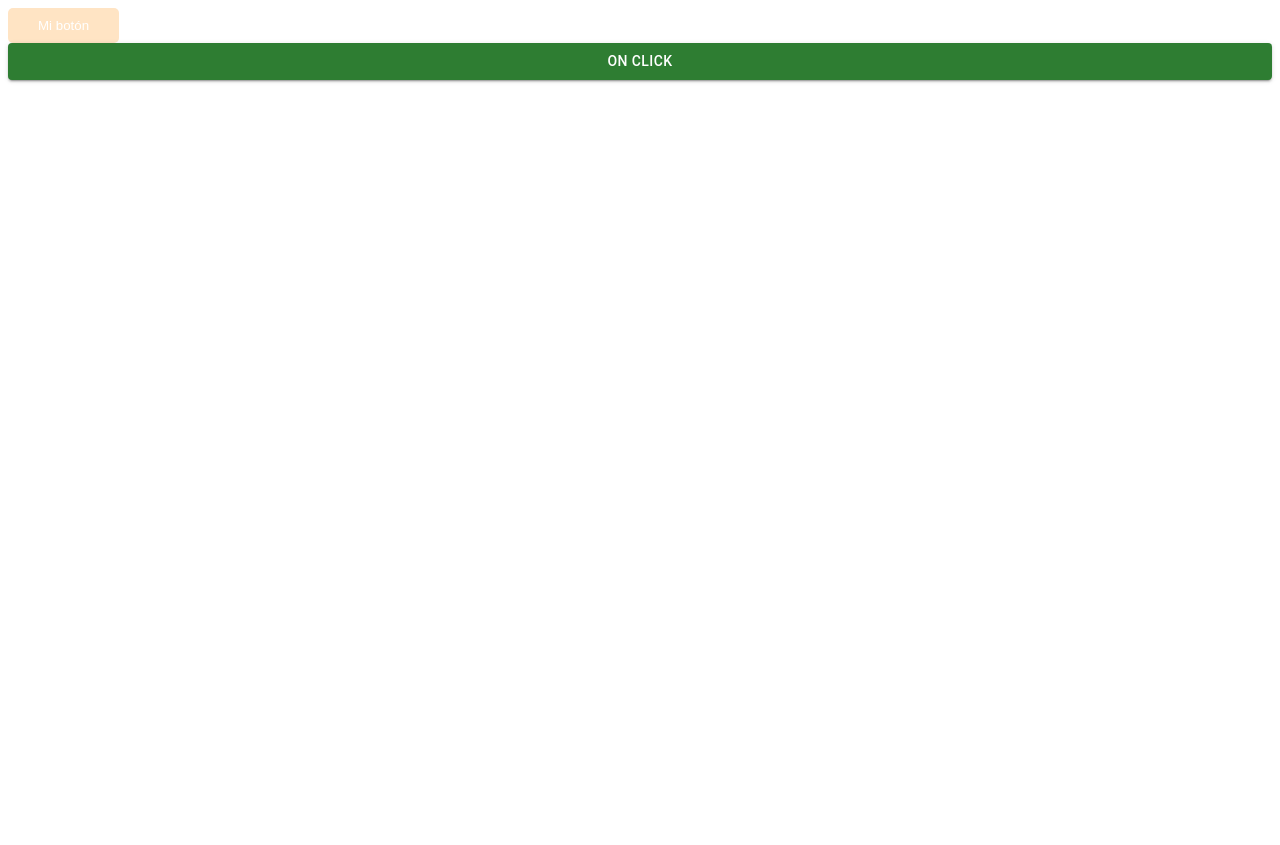
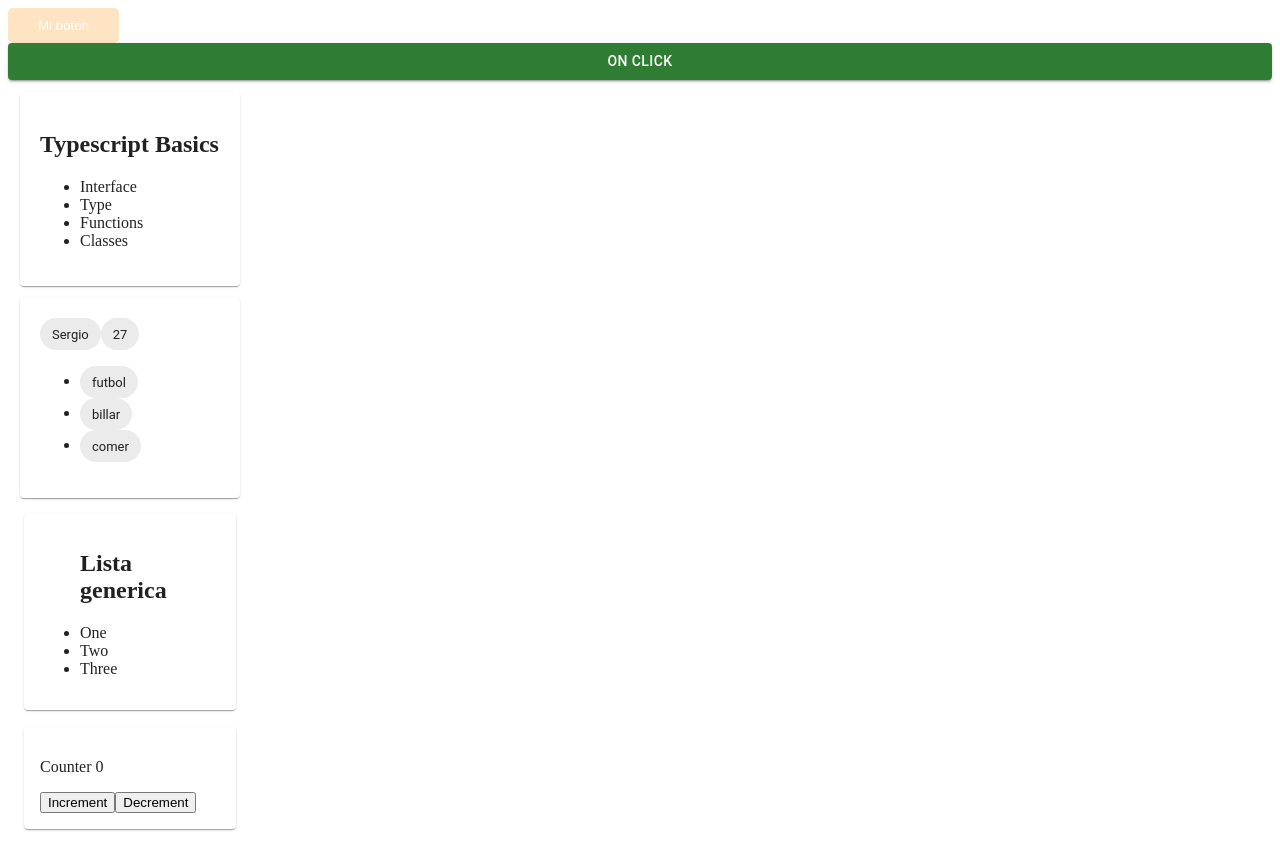
Before and after one commit to SGutierrez17/Practice-React, a React (Create React App) app: page / in a window 1280 px wide. Before the commit the page ends 800 px from the top, so only its background shows below. Built offline with nearby package versions, Linux system fonts and the light colour scheme.

Commit message:
feat(typescript): Example of typescript

```diff
--- /dev/null
+++ b/src/organisms/basic-components.tsx
@@ -0,0 +1,26 @@
+// Practice typescript
+
+import React from 'react'
+
+import { Paper } from '@mui/material';
+
+interface typescriptBasic{
+    basic: string[];
+}
+
+    const BasicComponents: React.FC<typescriptBasic> = ({ basic }) => {
+        return (
+            <div>
+                <Paper sx={{width:'180px', padding:'20px', m:'12px'}}>
+                <h2>Typescript Basics</h2>
+                <ul>
+                    {basic.map((basic, index) => (
+                    <li key={index}>{basic}</li>
+                    ))}
+                </ul>
+                </Paper>
+            </div>
+        );
+    };
+
+    export default BasicComponents;
--- /dev/null
+++ b/src/organisms/counter.tsx
@@ -0,0 +1,26 @@
+import React from 'react'
+
+import { Paper } from '@mui/material';
+
+export default function Counter() {
+    const [count, setCount] = React.useState<number>(0);
+
+    function increment() {
+        setCount(count + 1)
+    }
+
+    function decrement() {
+        if(count>0) {
+            setCount(count - 1)
+        }
+    }
+
+    return (
+    <div>
+        <Paper sx={{width:'180px', padding:'16px', margin:'16px'}}>
+        <p>Counter <span>{count}</span></p>
+        <button onClick={increment}>Increment</button>
+        <button onClick={decrement}>Decrement</button>
+        </Paper>
+    </div>
+)}
--- /dev/null
+++ b/src/organisms/person-identity.tsx
@@ -0,0 +1,26 @@
+import { Chip, Paper } from "@mui/material";
+
+
+interface person{
+    name: string;
+    age: string;
+    hobbies: string[];
+}
+
+export default function PersonIdentity({name, age, hobbies = []}:person) {
+    return (
+        <Paper sx={{width:'180px', padding:'20px', m:'12px'}}>
+            <Chip label={name}/>
+            <Chip label={age}/>
+            <ul>
+            {hobbies.map((hobbie,index) => (
+                <>
+                    <li>
+                    <Chip key={index} label={hobbie} />
+                    </li>
+                </>
+            ))}
+            </ul>
+        </Paper>
+    )
+}
--- /dev/null
+++ b/src/organisms/t-list.tsx
@@ -0,0 +1,20 @@
+import React from 'react'
+
+import { Paper } from '@mui/material';
+
+interface ListProps<T> {
+    items: T[];
+    renderItem: (item: T) => React.ReactNode;
+}
+export default function List<T>({ items, renderItem }: ListProps<T>) {
+    return (
+    <Paper sx={{width:'180px', padding:'16px', margin:'16px'}}>
+    <ul>
+    <h2>Lista generica </h2>
+            {items.map((item, index) => (
+            <li key={index}>{renderItem(item)}</li>
+        ))}
+    </ul>
+    </Paper>
+    );
+}
--- a/src/pages/App.tsx
+++ b/src/pages/App.tsx
@@ -1,11 +1,19 @@
 import ButtonPractice from '../organisms/button-practice';
 import CIButton from '../organisms/CI-button';
+import BasicComponents from '../organisms/basic-components';
+import PersonIdentity from '../organisms/person-identity';
+import List from '../organisms/t-list';
+import Counter from '../organisms/counter';
 
 function App() {
   return (
     <div>
       <ButtonPractice />
       <CIButton variant="contained" fullWidth color="error">On click</CIButton>
+      <BasicComponents basic={['Interface', 'Type', 'Functions', 'Classes']}/>
+      <PersonIdentity name="Sergio" age="27" hobbies={['futbol', 'billar', 'comer']}/>
+      <List items={['One', 'Two', 'Three']} renderItem={(item) => <span>{item}</span>}/>
+      <Counter />
     </div>
   );
 }
```
